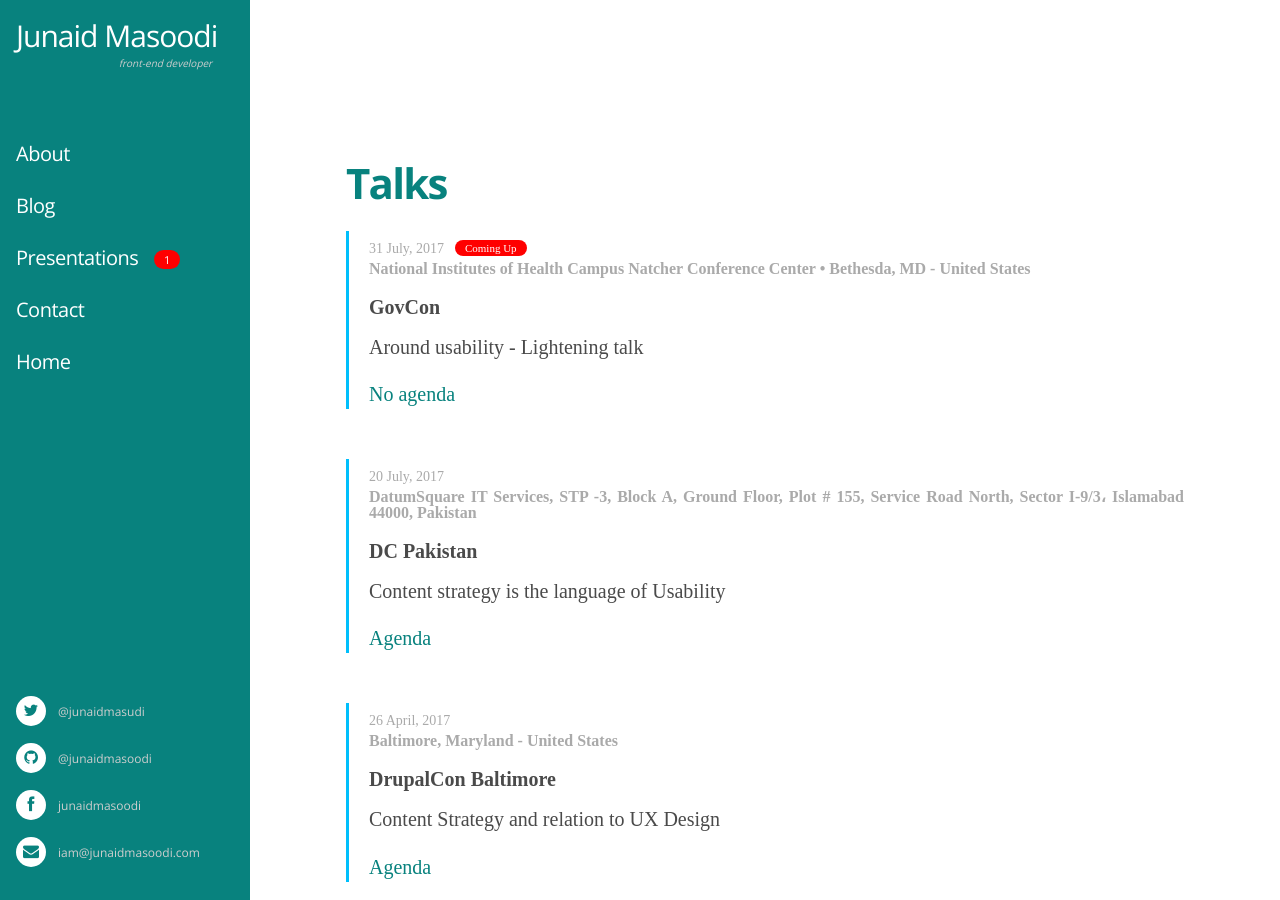
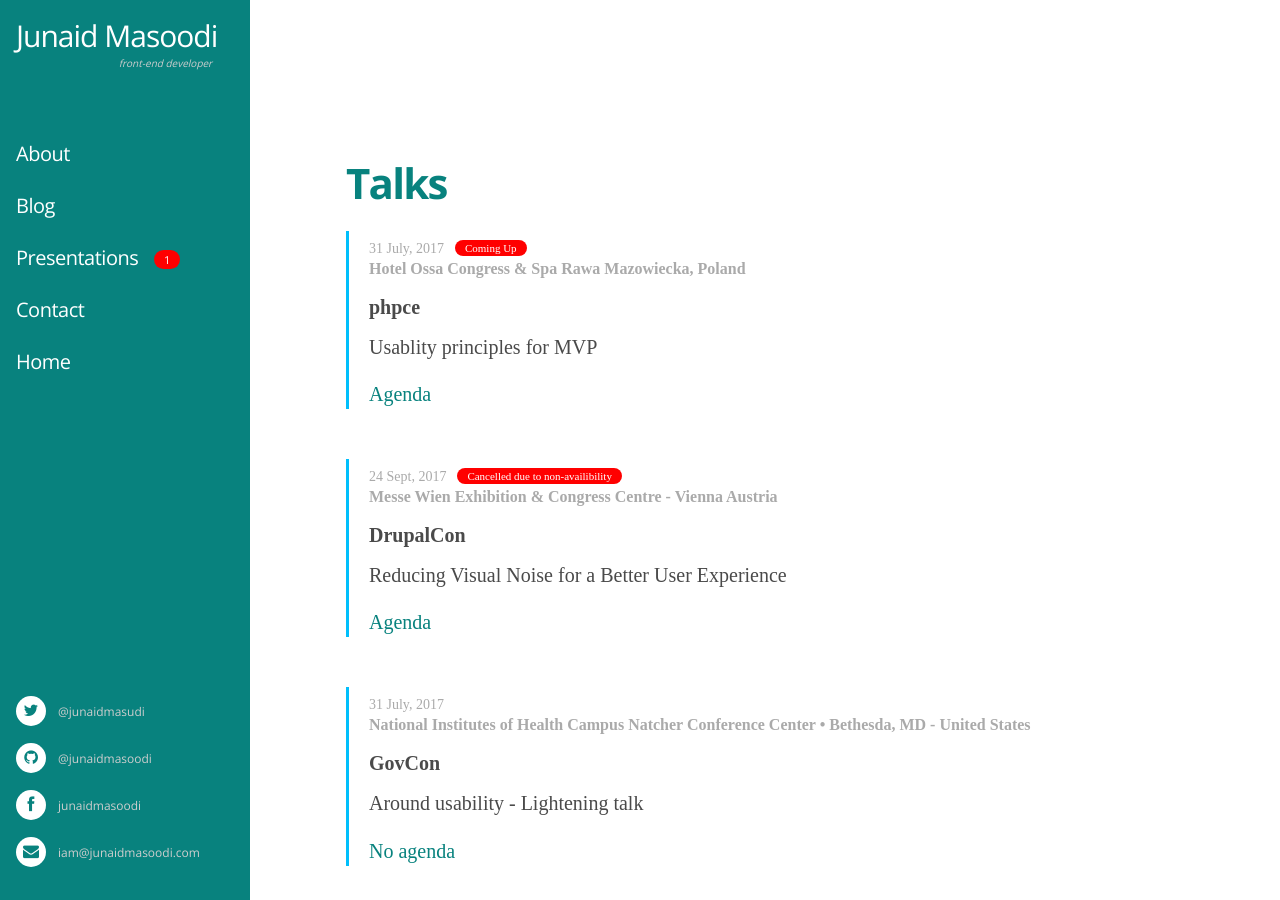
Before and after one commit to junaidmasoodi/junaidmasoodi.github.com, a Jekyll site: the page built from talks.md, in a window 1280 px wide and 900 px high. Built offline with Jekyll 4.4.1, drawn with Linux system fonts in a browser that asks for light colours; nearby versions of some CDN libraries; some web fonts are replaced.

Commit message:
Adding new talk entries

```diff
--- a/talks.md
+++ b/talks.md
@@ -6,6 +6,23 @@ permalink: /talks/
 
 <div class="talks">
 <div class="timed">31 July, 2017</div><coming>Coming Up</coming>
+<h6>Hotel Ossa Congress &amp; Spa
+Rawa Mazowiecka, Poland</h6>
+<h4><b>phpce</b></h4>
+<h4>Usablity principles for MVP</h4>
+<a href="https://2017.phpce.eu/">Agenda</a>
+</div>
+
+<div class="talks">
+<div class="timed">24 Sept, 2017</div><coming>Cancelled due to non-availibility</coming>
+<h6>Messe Wien Exhibition &amp; Congress Centre - Vienna Austria</h6>
+<h4><b>DrupalCon</b></h4>
+<h4>Reducing Visual Noise for a Better User Experience</h4>
+<a href="https://events.drupal.org/vienna2017/sessions/reducing-visual-noise-better-user-experience">Agenda</a>
+</div>
+
+<div class="talks">
+<div class="timed">31 July, 2017</div>
 <h6>National Institutes of Health Campus Natcher Conference Center • Bethesda, MD - United States</h6>
 <h4><b>GovCon</b></h4>
 <h4>Around usability - Lightening talk</h4>
```
